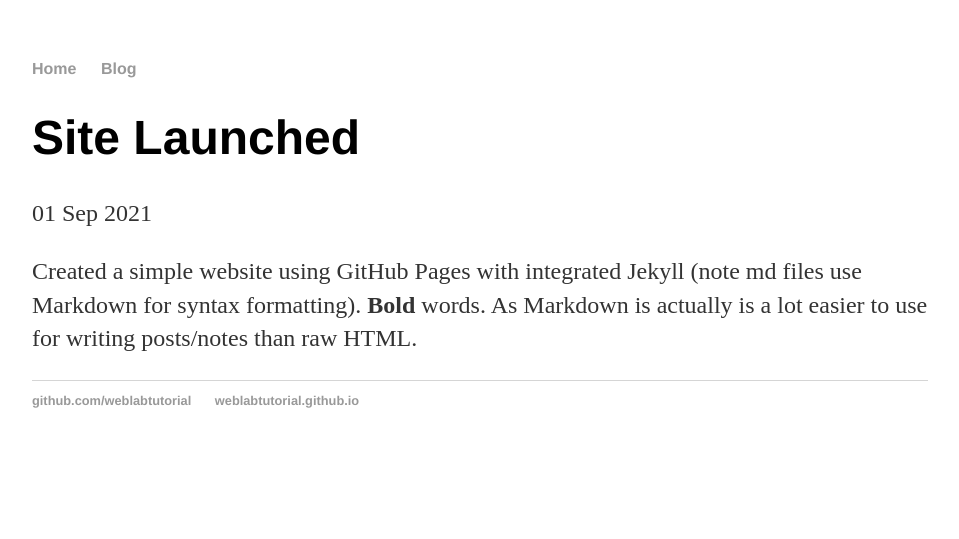
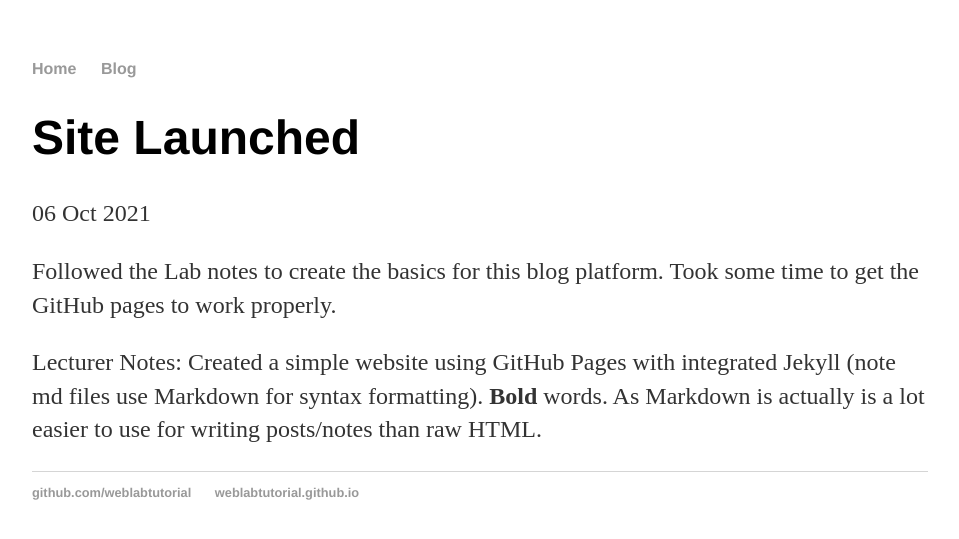
Before and after one commit to cam-14/cam-14, a Jekyll site: the page built from _posts/2021-10-06-site-launched.md, in a window 1280 px wide. Shown: the top 539 px of the page, without its empty margins (160-1119 px from the left). Built offline with Jekyll 4.4.1, drawn with Linux system fonts in a browser that asks for light colours.

Commit message:
Update and rename 2021-09-01-site-launched.md to 2021-10-06-site-launched.md

```diff
--- a/_posts/2021-09-01-site-launched.md
+++ b/_posts/2021-10-06-site-launched.md
@@ -1,8 +1,12 @@
 ---
 layout: post
 title: "Site Launched "
-date: 2021-09-01
+date: 2021-10-06
 ---
+Followed the Lab notes to create the basics for this blog platform.
+Took some time to get the GitHub pages to work properly.
+
+Lecturer Notes:
 Created a simple website using GitHub Pages with integrated Jekyll (note md files use Markdown for syntax
 formatting). **Bold** words. As Markdown is actually is a lot easier to use for writing posts/notes than raw
 HTML.
```
